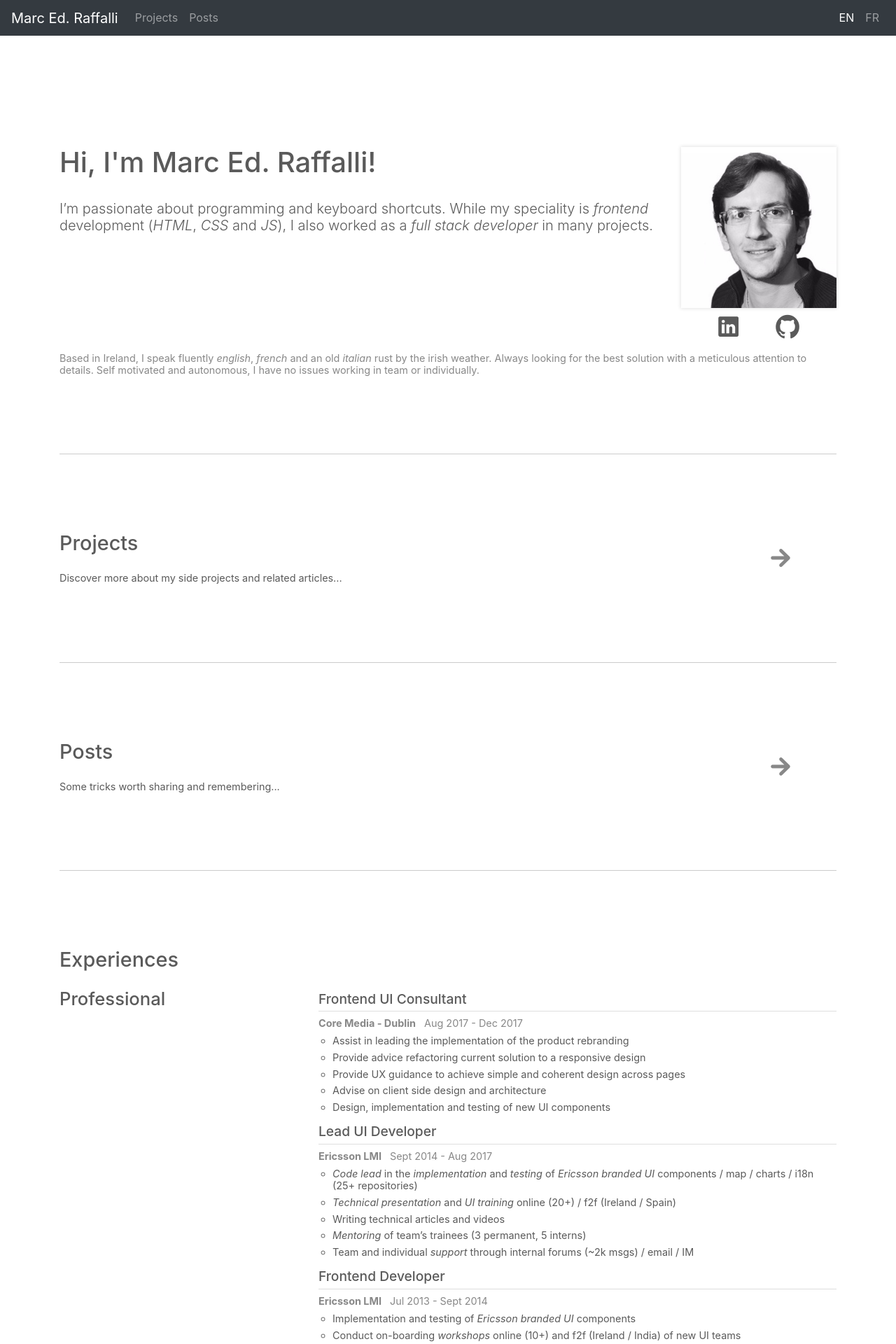
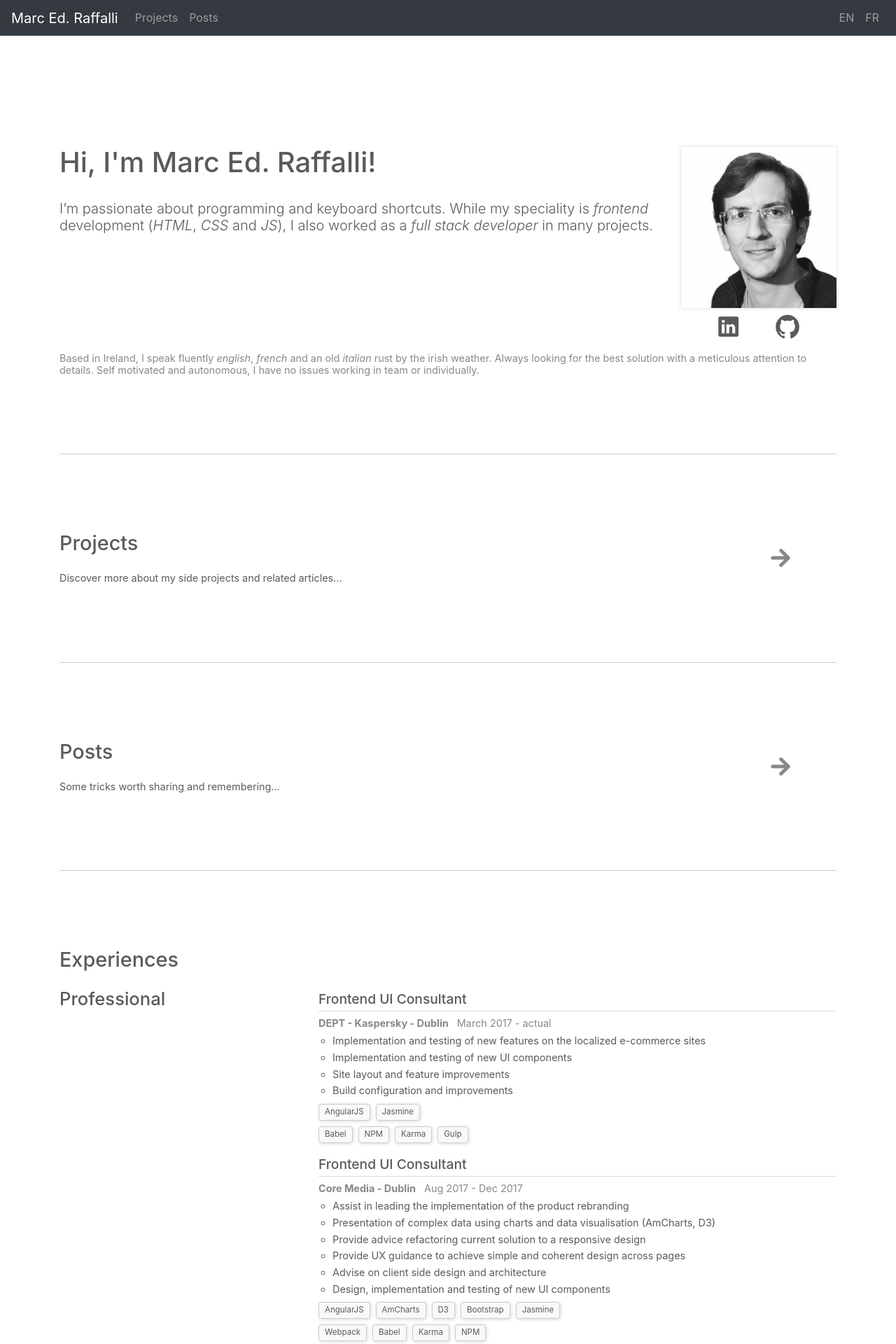
Before and after one commit to marc-ed-raffalli/marc-ed-raffalli.github.io, a Jekyll site: the page built from pages/en/home.md, in a window 1280 px wide. Shown: the top 1920 px of the page at 70% size. Built offline with Jekyll 4.4.1, drawn with Linux system fonts in a browser that asks for light colours; comment, search, counter and statistics services are not loaded; some of the changed text lies outside the part shown.

Commit message:
Updated resume and added support for multi-line tag list

```diff
--- a/_config.yml
+++ b/_config.yml
@@ -7,7 +7,7 @@ author_name: Marc Ed. Raffalli
 email: raffalli.marc.ed@hotmail.fr
 github_username:  marc-ed-raffalli
 
-copyright: © 2017 - Marc Ed. Raffalli
+copyright: © 2018 - Marc Ed. Raffalli
 
 networks:
   - name: linkedin
--- a/_data/locales/en/about.yml
+++ b/_data/locales/en/about.yml
@@ -4,14 +4,30 @@ experience:
     - name: Professional
       positions:
         - title:  Frontend UI Consultant
+          period: March 2017 - actual
+          organization: DEPT - Kaspersky - Dublin
+          responsibilities:
+            - Implementation and testing of new features on the localized e-commerce sites
+            - Implementation and testing of new UI components
+            - Site layout and feature improvements
+            - Build configuration and improvements
+          technologies:
+            - [AngularJS, Jasmine]
+            - [Babel, NPM, Karma, Gulp]
+
+        - title:  Frontend UI Consultant
           period: Aug 2017 - Dec 2017
           organization: Core Media - Dublin
           responsibilities:
             - Assist in leading the implementation of the product rebranding
+            - Presentation of complex data using charts and data visualisation (AmCharts, D3)
             - Provide advice refactoring current solution to a responsive design
             - Provide UX guidance to achieve simple and coherent design across pages
             - Advise on client side design and architecture
             - Design, implementation and testing of new UI components
+          technologies:
+            - [AngularJS, AmCharts, D3, Bootstrap, Jasmine]
+            - [Webpack, Babel, Karma, NPM]
 
         - title:  Lead UI Developer
           period: Sept 2014 - Aug 2017
@@ -22,6 +38,10 @@ experience:
             - Writing technical articles and videos
             - '*Mentoring* of team’s trainees (3 permanent, 5 interns)'
             - Team and individual *support* through internal forums (~2k msgs) / email / IM
+          technologies:
+            - [Require.js, D3, Leaflet, Moment, Node, Loopback, Express, Socket.io, Mocha, Sinon, Chai, Java SE, JUnit, Powermock]
+            - [Gitlab, Jenkins, ElasticSearch, Apache, Jira, Confluence]
+            - [Webpack, Babel, NPM]
 
         - title:  Frontend Developer
           period: Jul 2013 - Sept 2014
@@ -30,6 +50,8 @@ experience:
             - Implementation and testing of *Ericsson branded UI* components
             - Conduct on-boarding *workshops* online (10+) and f2f (Ireland / India) of new UI teams
             - Scrum Master (6 months)
+          technologies:
+            - [Require.js, D3, Leaflet, JQuery, Backbone, Mocha, Sinon, Chai]
 
         - title:  Trainee Engineer
           period: Jul 2012 - Jul 2013
@@ -41,12 +63,13 @@ experience:
     - name: Volunteering
       positions:
         - title:  Coderdojo Mentor
-          period: 2016-actual
+          period: 2016 - actual
           organization: Coderdojo Athlone
           responsibilities:
             - Introduce programming concepts to kids (4+) and teenagers
             - Develop each individual's confidence and presentation skills
             - Cultivate and develop curiosity in sciences
+            - Web development
 
 skills:
   header: Skills
--- a/_includes/navbar.html
+++ b/_includes/navbar.html
@@ -1,9 +1,6 @@
 <nav class="navbar navbar-expand-md navbar-dark bg-dark">
   {% if page.lang %}
   <a class="navbar-brand" href="{{site.baseurl}}/{{page.lang}}/">{{site.title}}</a>
-  {% else %}
-  <span class="navbar-brand">{{site.title}}</span>
-  {% endif %}
   <button class="navbar-toggler"
           type="button"
           data-toggle="collapse"
@@ -12,6 +9,9 @@
           aria-expanded="false"
           aria-label="{{include.dictionary.toggleNav}}">
     <span class="navbar-toggler-icon"></span>
+    {% else %}
+    <span class="navbar-brand">{{site.title}}</span>
+    {% endif %}
   </button>
 
   <div class="collapse navbar-collapse" id="navbarSupportedContent">
@@ -30,25 +30,32 @@
     <ul class="navbar-nav">
       {% if page.ref %}
 
+      {% assign translatedPages= '' | split: '' %}
+
       {% for locale in include.locales %}
-
-      {% assign localePages=site.pages | where:'lang', locale[0] %}
-      {% assign translatedMenuItem=localePages | where:'ref', page.ref | first %}
-
         {% comment %}
         find the matching locale page based on ref (translated name-url):
         - /budget-eyes/en/about/
         - /budget-eyes/fr/a-propos/
         {% endcomment %}
 
-      {% if translatedMenuItem %}
+        {% assign localePages=site.pages | where:'lang', locale[0] %}
+        {% assign translatedMenuItem=localePages | where:'ref', page.ref %}
+
+        {% assign translatedPages= translatedPages | concat: translatedMenuItem %}
+      {% endfor %}
+
+      {% assign translatedPagesLen= translatedPages|size %}
+
+      {% if translatedPagesLen>=2 %}
+        {% for translatedPage in translatedPages %}
         <li class="nav-item">
           <a class="nav-link {% if locale[0] == page.lang %}active{% endif %}"
-           href="{{site.baseurl}}{{translatedMenuItem.url}}">{{locale[0] | upcase}}</a>
+             href="{{site.baseurl}}{{translatedPage.url}}">{{translatedPage.lang | upcase}}</a>
         </li>
+        {% endfor %}
       {% endif %}
 
-      {% endfor %}
       {% endif %}
     </ul>
   </div>
--- /dev/null
+++ b/_includes/tag.html
@@ -0,0 +1 @@
+<span class="mer-tag small bg-light">{{include.tag}}</span>
--- a/_includes/tags.html
+++ b/_includes/tags.html
@@ -1,5 +1,15 @@
+{% if include.tags[0].first %}
+
+{% for tag in include.tags %}
+<div class="mer-tags">
+  {% include tagsForIn.html tags=tag %}
+</div>
+{% endfor %}
+
+{% else %}
 <div class="mer-tags">
   {% for tag in include.tags %}
-  <span class="mer-tag small bg-light">{{tag}}</span>
+  {% include tag.html tag=tag %}
   {% endfor %}
 </div>
+{% endif %}
--- /dev/null
+++ b/_includes/tagsForIn.html
@@ -0,0 +1,12 @@
+{% for tag in include.tags %}
+
+{% if tag.first %}
+<div>
+{% include tagsForIn.html tags=tag %}
+</div>
+{% else %}
+{% include tag.html tag=tag %}
+
+{% endif %}
+
+{% endfor %}
--- a/_layouts/home.html
+++ b/_layouts/home.html
@@ -58,6 +58,8 @@ layout: default
             <li>{{resp | markdownify}}</li>
             {% endfor %}
           </ul>
+
+          {% include tags.html tags=position.technologies %}
         </li>
         {% endfor %}
       </ul>
```
Also changed, not shown: 1 other file. Lines whose indentation alone changed are shown as unchanged.
